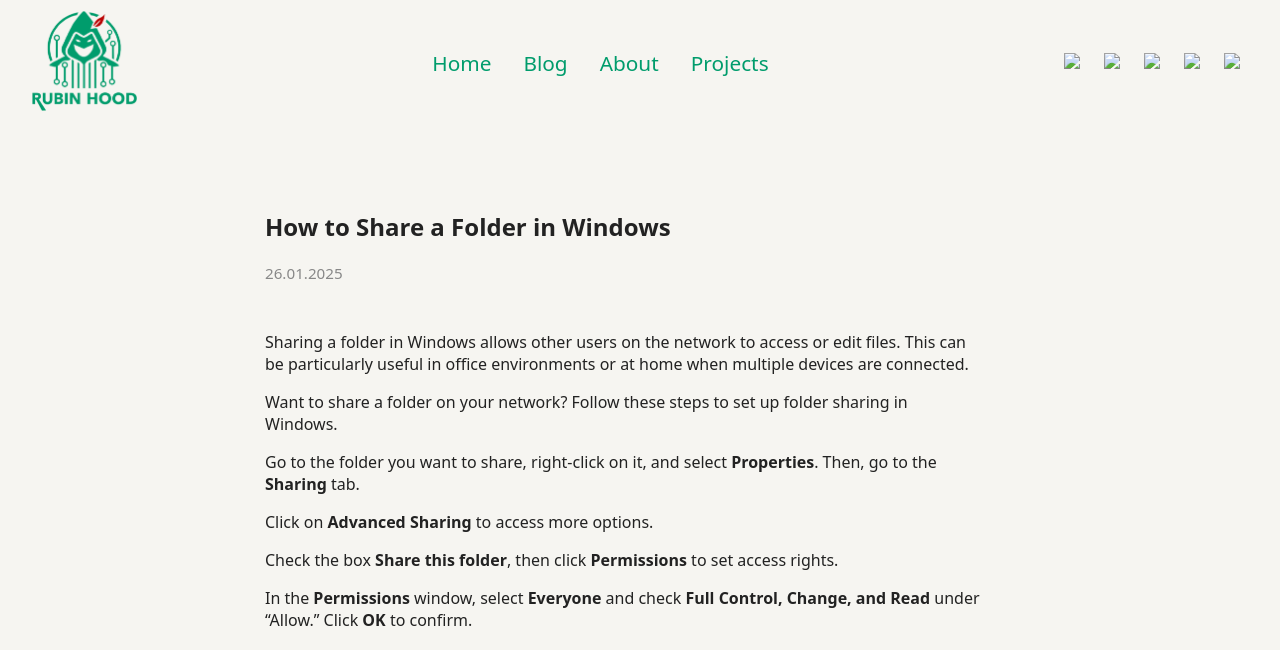
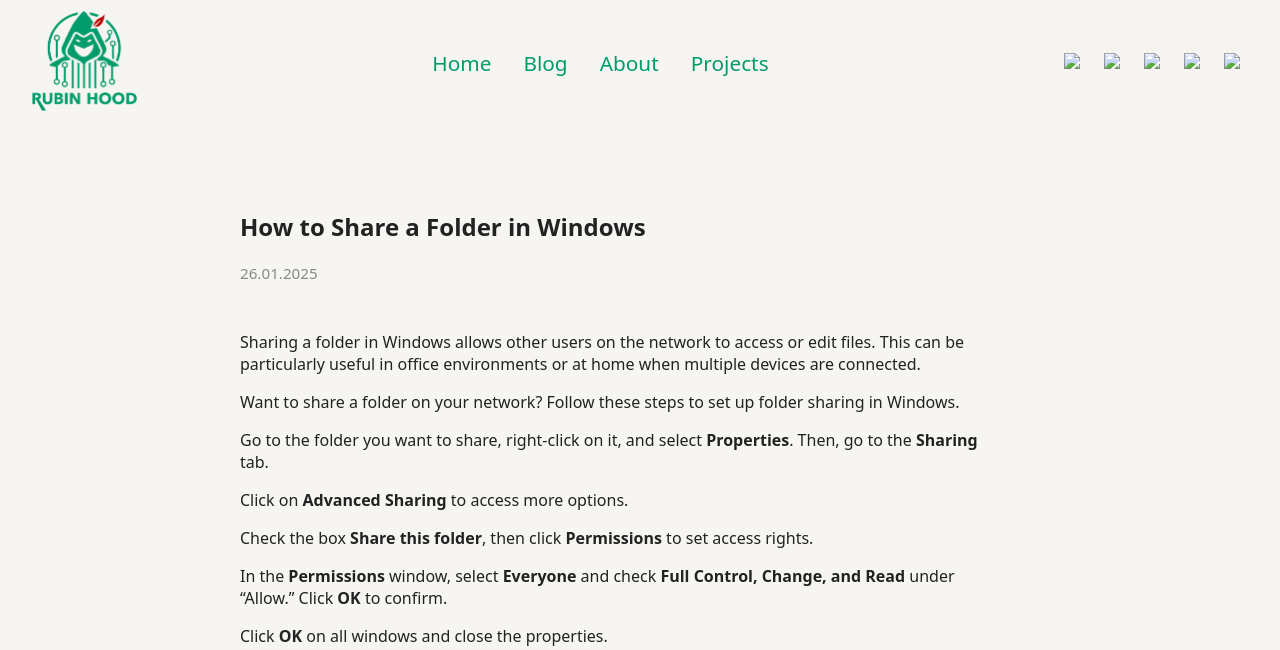
Before and after one commit to rubin-hood/website, a Jekyll site: the page built from _posts/2025-01-26-How to Share a Folder in Windows.md, in a window 1280 px wide and 1400 px high. Shown: the top 650 px of the window. Built offline with Jekyll 4.4.1, drawn with Linux system fonts in a browser that asks for light colours; grey boxes are pictures that could not be loaded.

Commit message:
Update style.css

```diff
--- a/assets/css/style.css
+++ b/assets/css/style.css
@@ -325,7 +325,7 @@ tr:nth-child(even) {
   max-height: none !important;
   overflow-y: visible !important;
 
-  max-width: 750px;           /* <--- NEU: begrenzt die Breite! */
+  max-width: 800px;           /* <--- NEU: begrenzt die Breite! */
   margin: 2.5rem auto;         /* zentriert + Abstand oben/unten */
   background: transparent;
 
```
